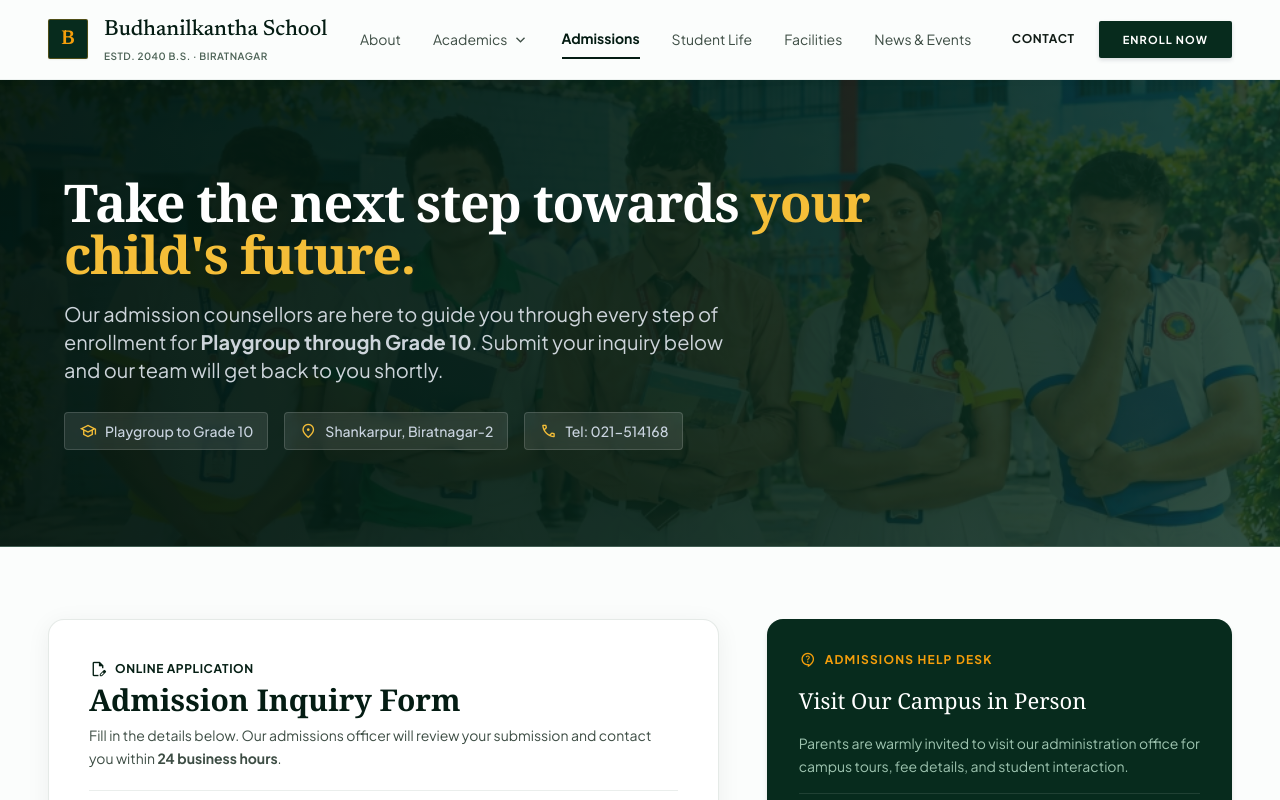
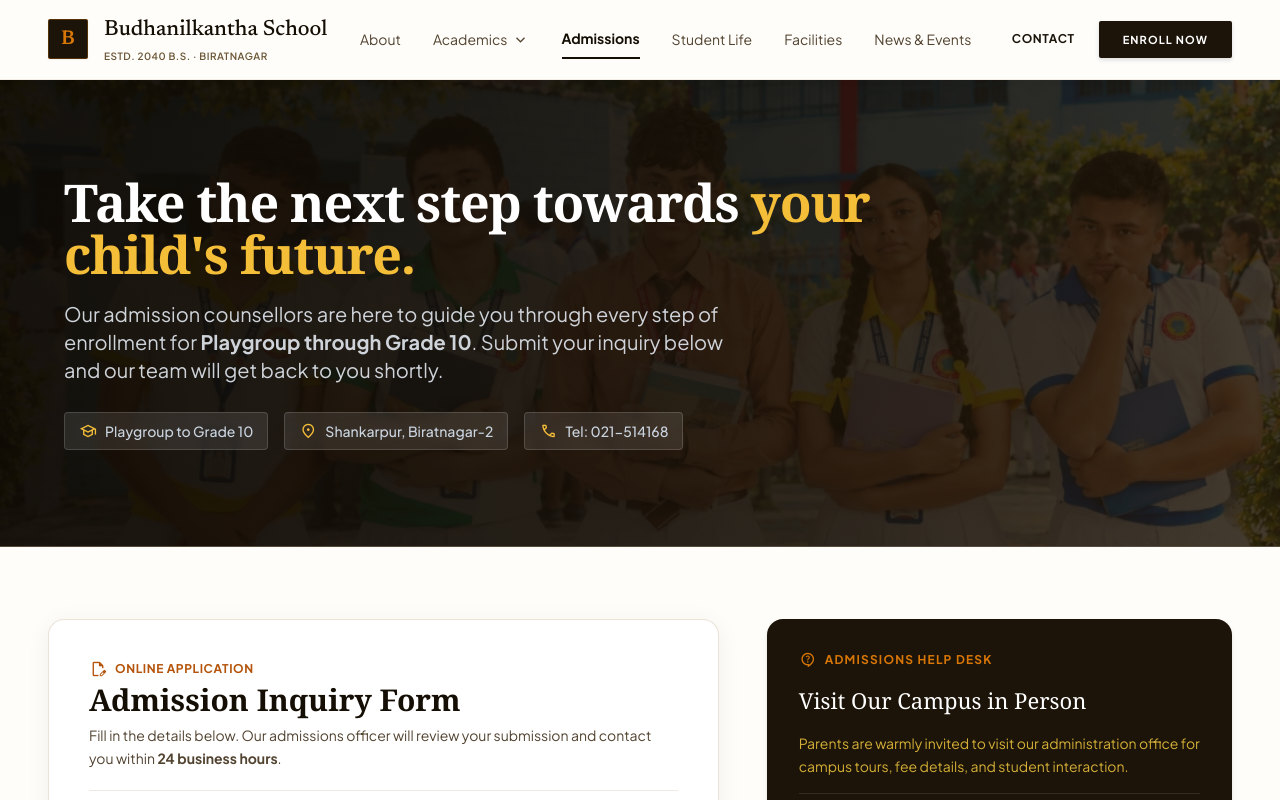
Before and after one commit to utsavdulal/budhanilkantha-school, a React (Vite) app: page /admissions in a window 1280 px wide. Shown: the top 800 px of the page. Built offline with nearby package versions, Linux system fonts and the light colour scheme.

Commit message:
feat: apply Royal Scholastic Gold & Bronze Obsidian theme across the site

```diff
--- a/src/pages/StJudeAdmissions.tsx
+++ b/src/pages/StJudeAdmissions.tsx
@@ -62,8 +62,8 @@ export default function StJudeAdmissions() {
             style={{ backgroundImage: `url('/images/enrollment-students.jpg')` }}
           />
 
-          {/* Cinematic Dark Gradient Overlay (Royal Forest Green) */}
-          <div className="absolute inset-0 bg-gradient-to-r from-[#031c12]/95 via-[#072b1d]/90 to-[#0e3d2a]/80" />
+          {/* Cinematic Dark Gradient Overlay (Royal Bronze & Gold) */}
+          <div className="absolute inset-0 bg-gradient-to-r from-[#120c04]/95 via-[#1c1409]/90 to-[#2b1d0a]/80" />
           <div className="absolute inset-0 bg-black/20 pointer-events-none" />
 
           <div className="w-full px-4 sm:px-6 md:px-8 lg:px-12 xl:px-16 relative z-10">
--- a/tailwind.config.js
+++ b/tailwind.config.js
@@ -8,53 +8,53 @@ export default {
   theme: {
     extend: {
       "colors": {
-        "on-primary-fixed-variant": "#224838",
-        "secondary-container": "#e2ece6",
-        "on-tertiary-container": "#b45309",
+        "on-primary-fixed-variant": "#4a3617",
+        "secondary-container": "#f5ebd9",
+        "on-tertiary-container": "#92400e",
         "on-tertiary": "#ffffff",
-        "tertiary-fixed-dim": "#d97706",
-        "on-surface-variant": "#3d4d44",
+        "tertiary-fixed-dim": "#b45309",
+        "on-surface-variant": "#524330",
         "on-tertiary-fixed-variant": "#78350f",
         "surface-container-lowest": "#ffffff",
-        "secondary-fixed-dim": "#c2d4cb",
-        "surface-container": "#e8f1ec",
-        "surface-tint": "#1b4d3e",
-        "surface": "#fbfdfc",
-        "surface-container-high": "#dfeae3",
-        "inverse-surface": "#233129",
-        "on-secondary-fixed": "#0e1f18",
+        "secondary-fixed-dim": "#ded0b8",
+        "surface-container": "#f4ebdc",
+        "surface-tint": "#b45309",
+        "surface": "#fffdfa",
+        "surface-container-high": "#ede0cd",
+        "inverse-surface": "#332616",
+        "on-secondary-fixed": "#241807",
         "on-primary": "#ffffff",
-        "on-secondary-container": "#2d3f36",
-        "on-primary-fixed": "#041c13",
-        "on-surface": "#111c16",
+        "on-secondary-container": "#42321c",
+        "on-primary-fixed": "#140e04",
+        "on-surface": "#1c150b",
         "tertiary-container": "#451a03",
-        "outline-variant": "#cbd5cf",
-        "secondary": "#4d6357",
-        "secondary-fixed": "#e2ece6",
-        "primary-container": "#072b1d",
-        "on-secondary-fixed-variant": "#394d42",
-        "outline": "#63786e",
-        "surface-variant": "#d4e2da",
-        "on-primary-container": "#9ec4b0",
-        "surface-container-low": "#f2f7f4",
-        "primary-fixed-dim": "#a7f3d0",
-        "surface-container-highest": "#d4e2da",
-        "tertiary-fixed": "#f59e0b",
-        "inverse-primary": "#6ee7b7",
-        "primary-fixed": "#d1fae5",
+        "outline-variant": "#d8c8b0",
+        "secondary": "#6b5636",
+        "secondary-fixed": "#f5ebd9",
+        "primary-container": "#1c1409",
+        "on-secondary-fixed-variant": "#544026",
+        "outline": "#8c7352",
+        "surface-variant": "#e4d3bc",
+        "on-primary-container": "#d4af37",
+        "surface-container-low": "#faf4e8",
+        "primary-fixed-dim": "#fde68a",
+        "surface-container-highest": "#e4d3bc",
+        "tertiary-fixed": "#d97706",
+        "inverse-primary": "#fde68a",
+        "primary-fixed": "#fef3c7",
         "on-secondary": "#ffffff",
-        "surface-bright": "#fbfdfc",
-        "primary": "#041c13",
+        "surface-bright": "#fffdfa",
+        "primary": "#140e04",
         "error": "#ba1a1a",
-        "background": "#fbfdfc",
+        "background": "#fffdfa",
         "on-tertiary-fixed": "#451a03",
         "error-container": "#ffdad6",
         "on-error-container": "#93000a",
-        "inverse-on-surface": "#ebf3ee",
-        "on-background": "#111c16",
+        "inverse-on-surface": "#f8f0e3",
+        "on-background": "#1c150b",
         "on-error": "#ffffff",
-        "surface-dim": "#d2ded7",
-        "tertiary": "#051f14"
+        "surface-dim": "#ded1be",
+        "tertiary": "#b45309"
       },
       "borderRadius": {
         "DEFAULT": "0.125rem",
```
